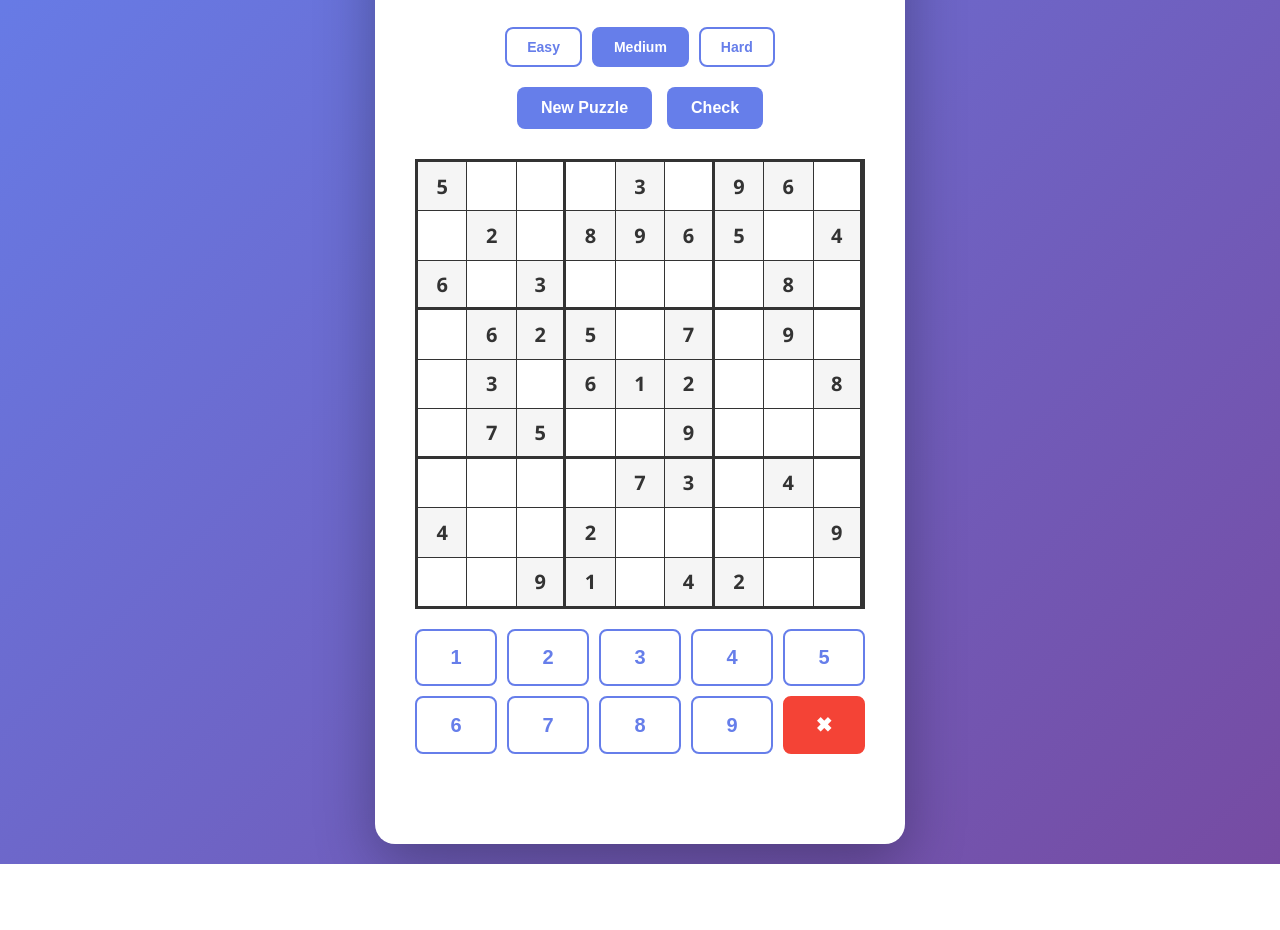
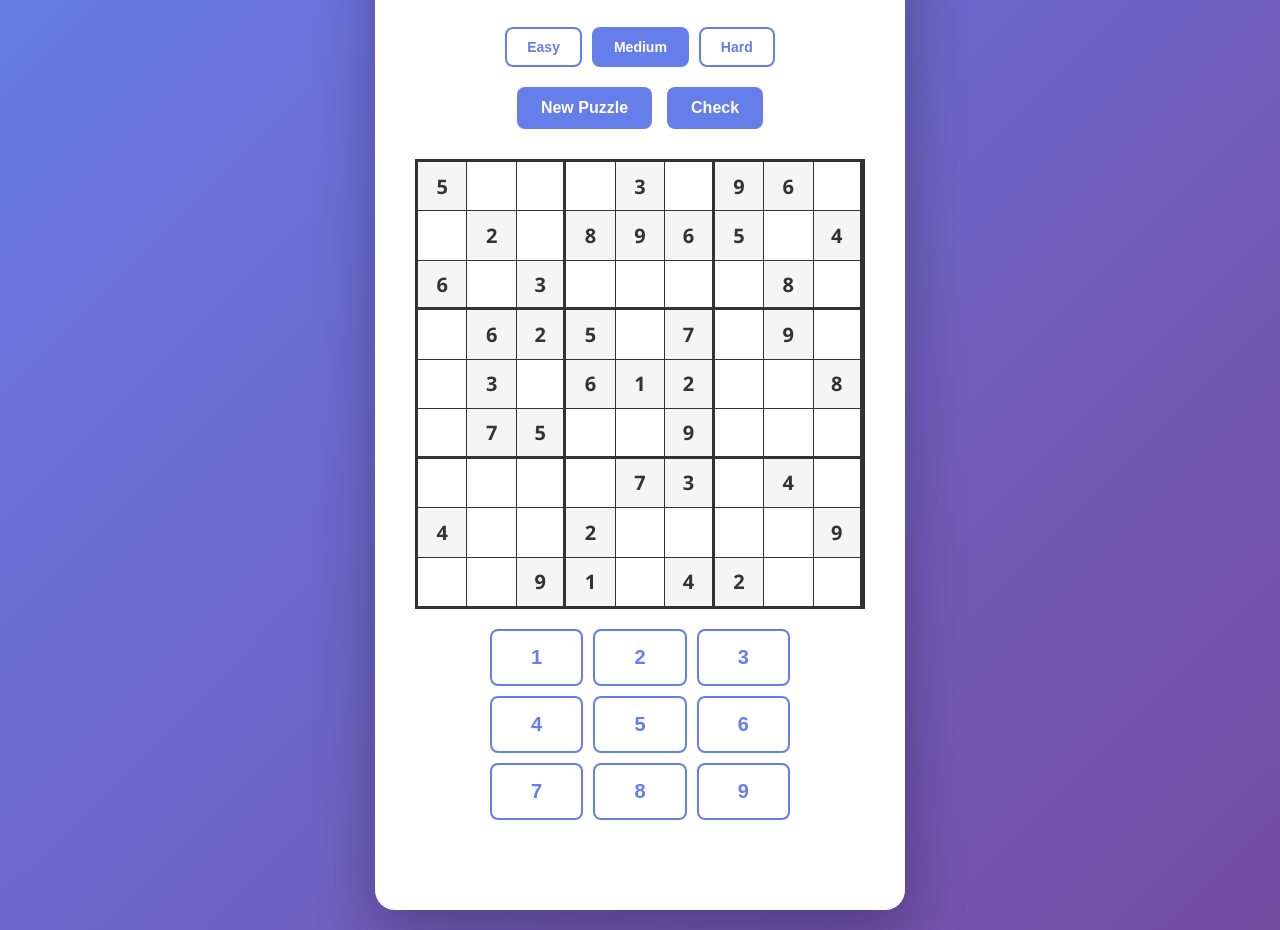
Before and after one commit to xxVertex/sudoku-generator, a plain HTML site: page index.html in a window 1280 px wide. Shown: the part 147-1077 px from the top of the page. Before the commit the page ends 1011 px from the top, so only its background shows below. Drawn offline with Linux system fonts and the light colour scheme.

Commit message:
removed number pad errase button, and added number pad arrow navigation

```diff
--- a/index.html
+++ b/index.html
@@ -158,9 +158,9 @@
 
         .number-pad {
             display: grid;
-            grid-template-columns: repeat(5, 1fr);
+            grid-template-columns: repeat(3, 1fr);
             gap: 10px;
-            max-width: 450px;
+            max-width: 300px;
             margin: 20px auto;
         }
 
@@ -241,7 +241,6 @@
             <button class="num-btn" data-number="7">7</button>
             <button class="num-btn" data-number="8">8</button>
             <button class="num-btn" data-number="9">9</button>
-            <button class="num-btn erase" data-number="0">✖</button>
         </div>
 
         <div class="message" id="message"></div>
```
